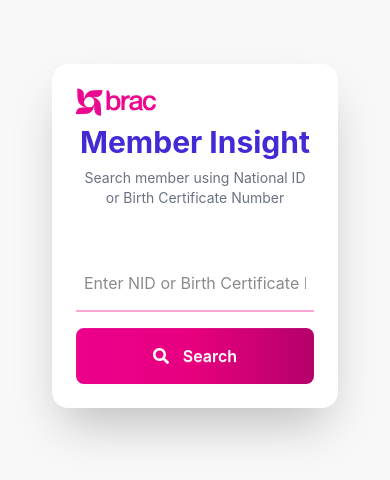
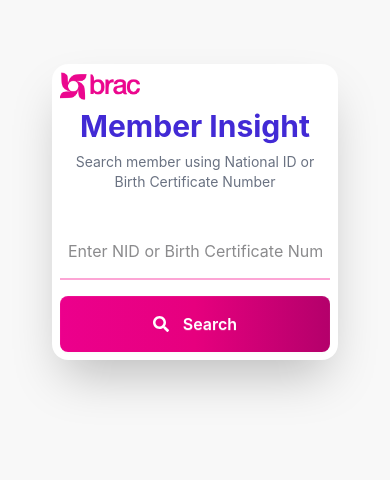
Before and after one commit to 222mhasan/Member-Insight-, a React (Vite) app: page / in a window 390 px wide. Shown: the top 480 px of the page. Built offline with nearby package versions, Linux system fonts and the light colour scheme.

Commit message:
4th update

```diff
--- a/src/components/SearchBox.jsx
+++ b/src/components/SearchBox.jsx
@@ -66,9 +66,9 @@
             <div className="w-full px-3 sm:px-5 md:px-8 lg:px-10 xl:px-12 2xl:px-16 py-6">
 
                 {/* Search Card */}
-                <div className="card bg-base-100 shadow-2xl rounded-2xl w-full">
+                <div className=" bg-base-100 shadow-2xl rounded-2xl w-full">
 
-                    <div className="card-body p-6 md:p-8 lg:p-10">
+                    <div className="card-body p-2 md:p-8 lg:p-10">
                         {/* Logo */}
                         <div className="flex  w-full md:w-auto">
                             <img
@@ -86,7 +86,7 @@
                             {/* Title */}
                             <div className="flex-1 text-center">
 
-                                <h1 className="text-3xl sm:text-4xl lg:text-5xl font-bold text-primary">
+                                <h1 className="text-3xl sm:text-2xl lg:text-5xl font-bold text-primary">
                                     Member Insight
                                 </h1>
 
@@ -103,7 +103,7 @@
 
                         {/* Search Area */}
 
-                        <div className="mt-10">
+                        <div className="mt-6 lg:mt-10 w-full">
 
                             <div className="flex flex-col md:flex-row gap-4">
 
```
